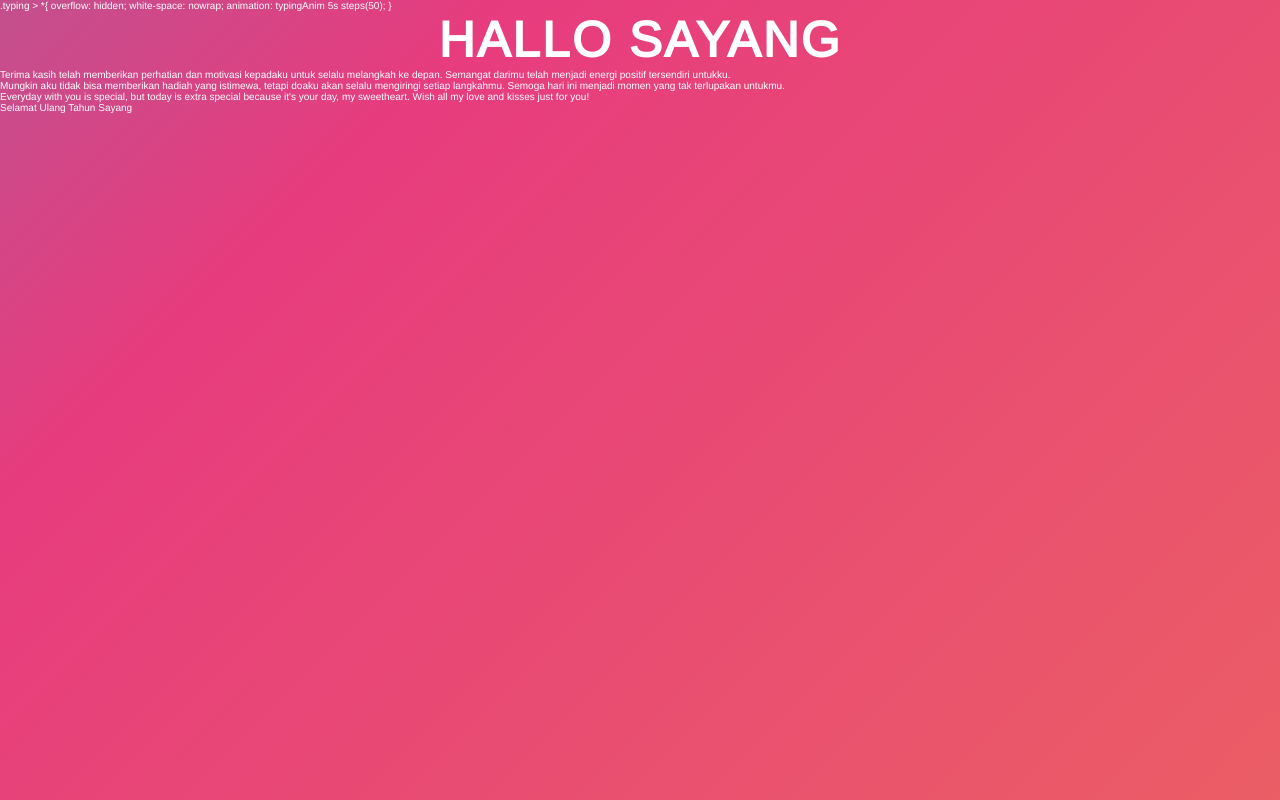
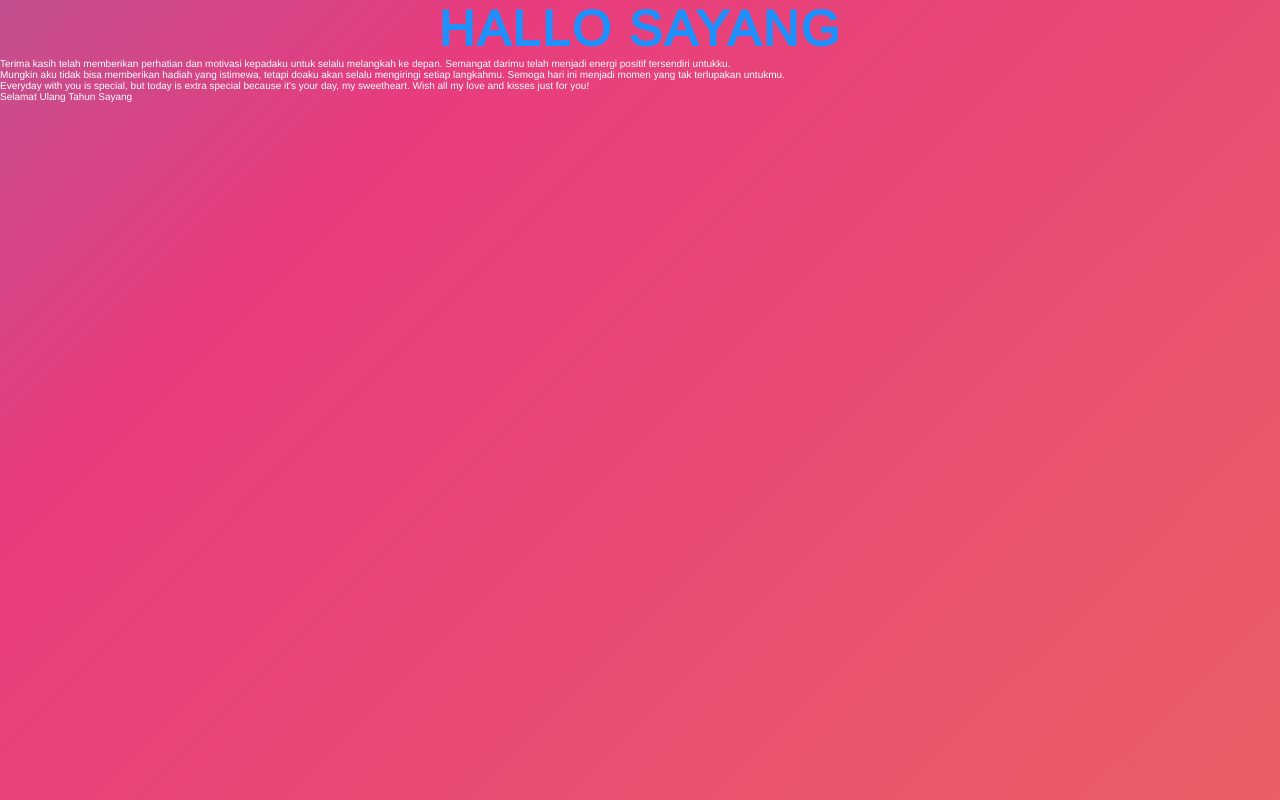
Before and after one commit to Hellboy102/curly-spoon.html, a plain HTML site: page index.html in a window 1280 px wide. Drawn offline with nearby package versions, Linux system fonts and the light colour scheme.

Commit message:
Update index.html

```diff
--- a/index.html
+++ b/index.html
@@ -2,7 +2,6 @@
 <html>
 <head>
 <title>Selamat Ulang Tahun Sayangku</title>
-<link rel="stylesheet" type="text/css" href="styles.css"/>
 </head>
     <audio src="Selamat Ulang Tahun[Jamrud].mp3"autoplay="autoplay"></audio>
     <meta charset="UTF-8">
@@ -17,11 +16,6 @@ Name : Ardians
 
 <body>
     <section>
-          .typing > *{
-  overflow: hidden;
-  white-space: nowrap;
-  animation: typingAnim 5s steps(50);
-}
         <div class="typing">
             <h1>Hallo sayang</h1>
             <p>Terima kasih telah memberikan perhatian dan motivasi kepadaku untuk selalu melangkah ke depan. Semangat darimu telah menjadi energi positif tersendiri untukku.</p>
```
